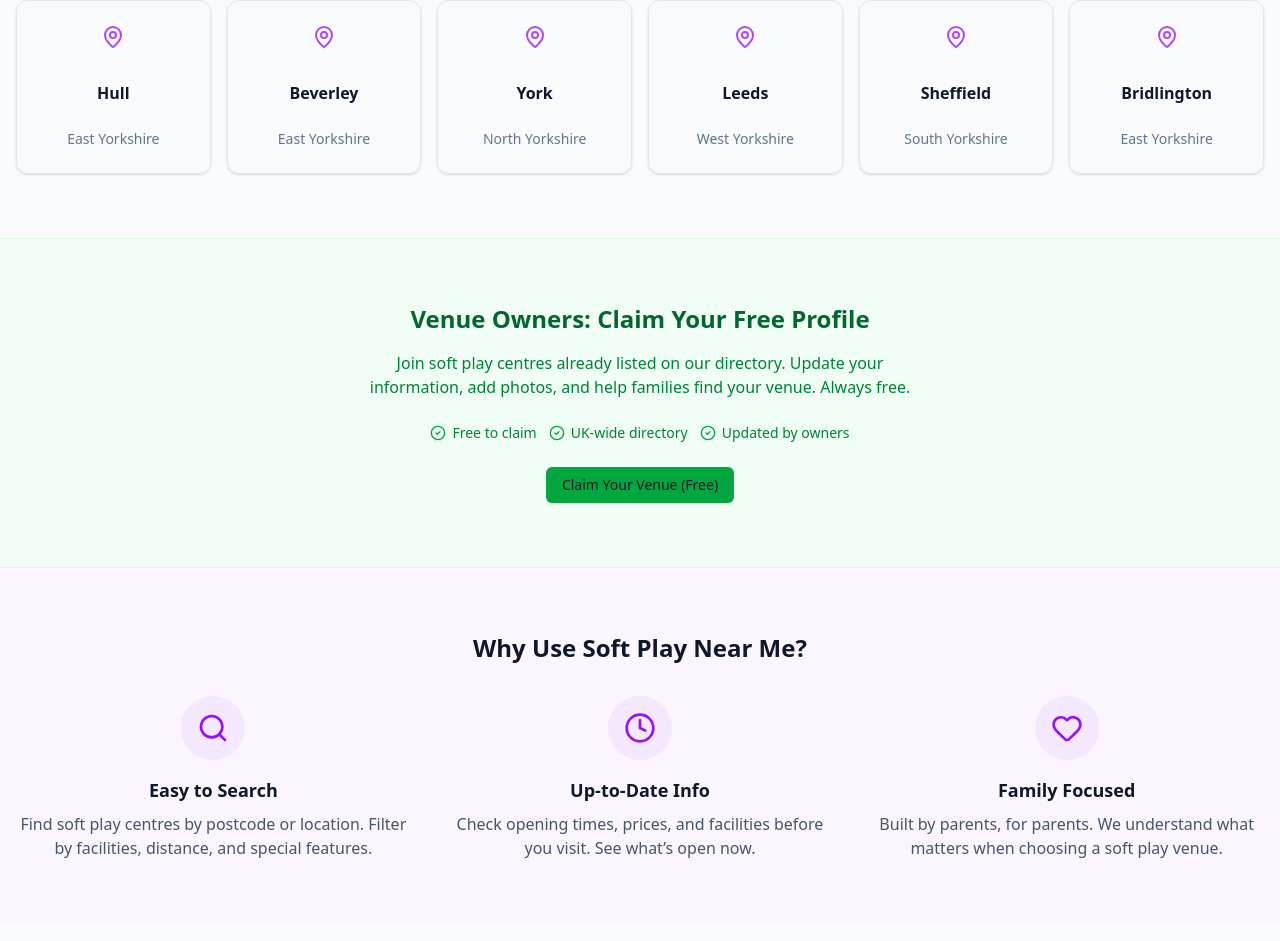
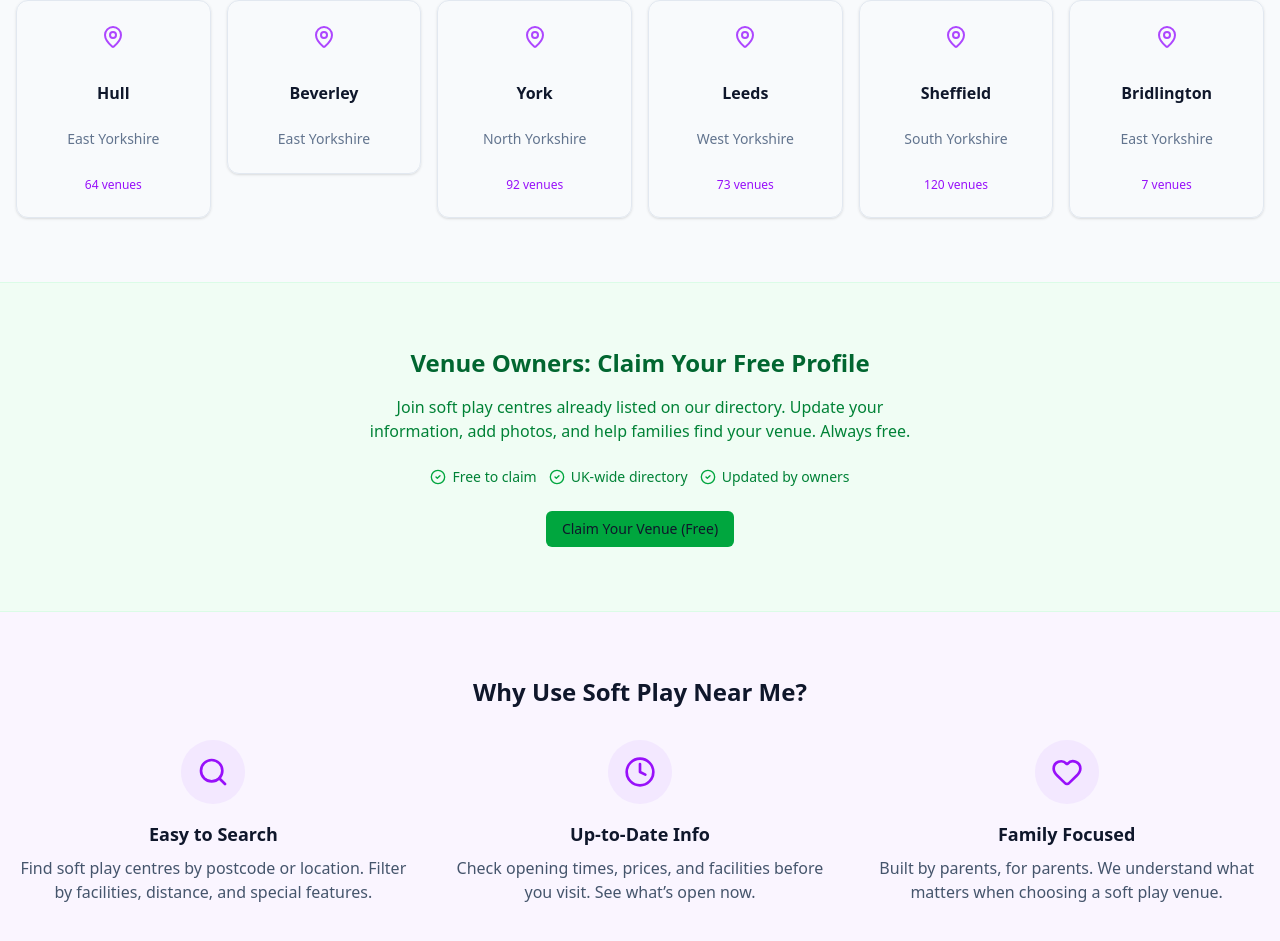
Before and after one commit to davidphilipstark1993/softplaynearme, a Next.js app: page / in a window 1280 px wide. Shown: the part 1509-2450 px from the top of the page. Built offline with nearby package versions, Linux system fonts and the light colour scheme.

Commit message:
feat(ui): show venue counts on homepage city cards
Display the number of venues per city in the "Browse by Location"
section. Helps users understand the directory depth for each location
and encourages click-through.

Co-Authored-By: Claude Opus 4.6 <noreply@anthropic.com>

```diff
--- a/app/page.tsx
+++ b/app/page.tsx
@@ -3,6 +3,7 @@ import { Card } from '@/components/ui/card'
 import { Button } from '@/components/ui/button'
 import Link from 'next/link'
 import { cities } from '@/lib/venues'
+import { getStaticVenuesByTown } from '@/lib/staticVenues'
 import { Header } from '@/components/layout/Header'
 import { Footer } from '@/components/layout/Footer'
 import { SearchHero } from '@/components/home/SearchHero'
@@ -153,15 +154,21 @@ export default function Home() {
           <h2 className="text-2xl font-bold text-slate-900 mb-2 text-center">Browse by Location</h2>
           <p className="text-slate-600 text-center mb-8">Find soft play centres in your area</p>
           <div className="grid grid-cols-2 md:grid-cols-3 lg:grid-cols-6 gap-4">
-            {cities.map((city) => (
+            {cities.map((city) => {
+              const venueCount = getStaticVenuesByTown(city.slug).length
+              return (
                 <Link key={city.slug} href={`/soft-play/${city.slug}`} className="group">
                   <Card className="p-6 text-center hover:shadow-lg hover:border-purple-300 transition-all">
                     <MapPin className="w-6 h-6 mx-auto mb-2 text-purple-500" />
                     <h3 className="font-semibold text-slate-900 group-hover:text-purple-600">{city.name}</h3>
                     <p className="text-sm text-slate-500">{city.county}</p>
+                    {venueCount > 0 && (
+                      <p className="text-xs text-purple-600 font-medium mt-1">{venueCount} {venueCount === 1 ? 'venue' : 'venues'}</p>
+                    )}
                   </Card>
                 </Link>
-            ))}
+              )
+            })}
           </div>
         </div>
       </div>
```
Lines whose indentation alone changed are shown as unchanged.
